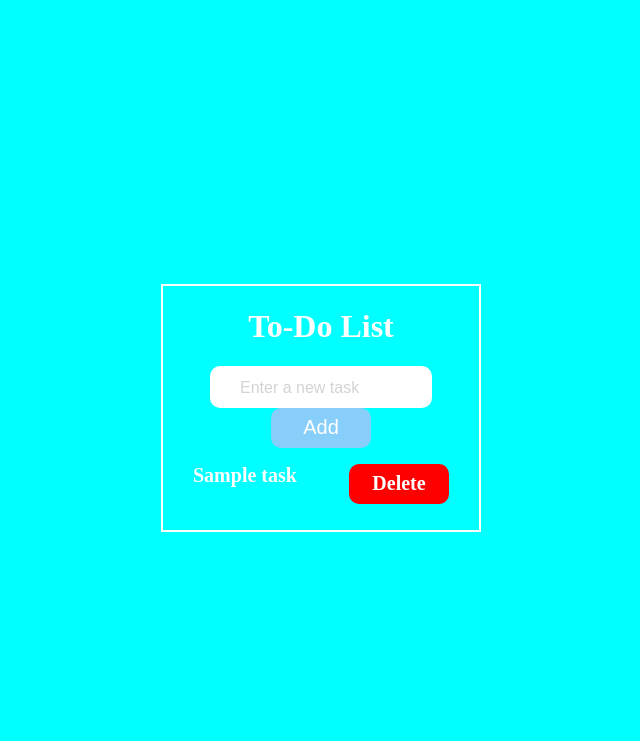
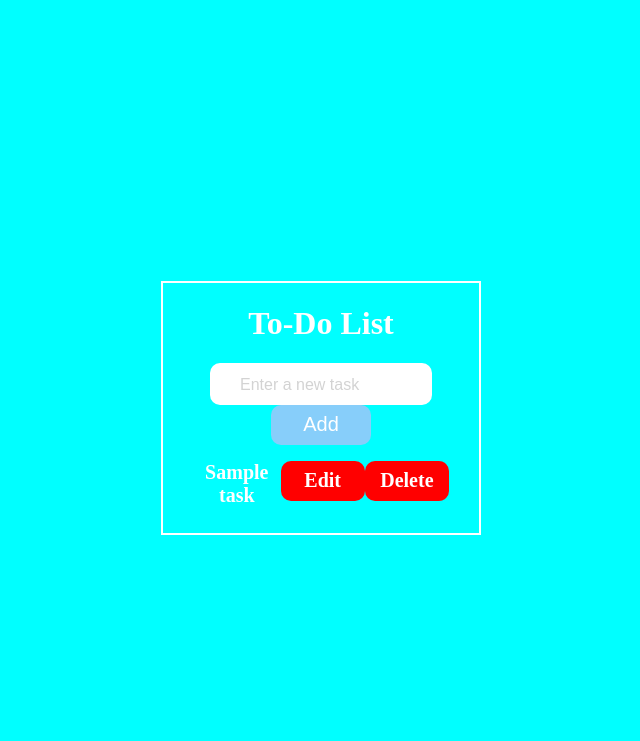
Before and after one commit to UChonco/FLASK_TODO_LIST, a Flask app: template templates/index.html in a window 1280 px wide. Shown: the top 741 px of the page, without its empty margins (319-959 px from the left). Run offline with Flask 3, Linux system fonts and the light colour scheme; the template is opened without the code that fills it: most values are stand-ins (such as "Sample title", 1, 10 or a date in 2020).

Commit message:
Update index.html

```diff
--- a/templates/index.html
+++ b/templates/index.html
@@ -18,6 +18,7 @@
             {% for task in tasks %}
                 <li>
                     {{ task }}
+                     <a href="{{ url_for('edit_task', task_id=task.id) }}">Edit</a>
                     <a href="{{ url_for('delete_task', task_id=loop.index0) }}">Delete</a>
                 </li>
             {% endfor %}
```
